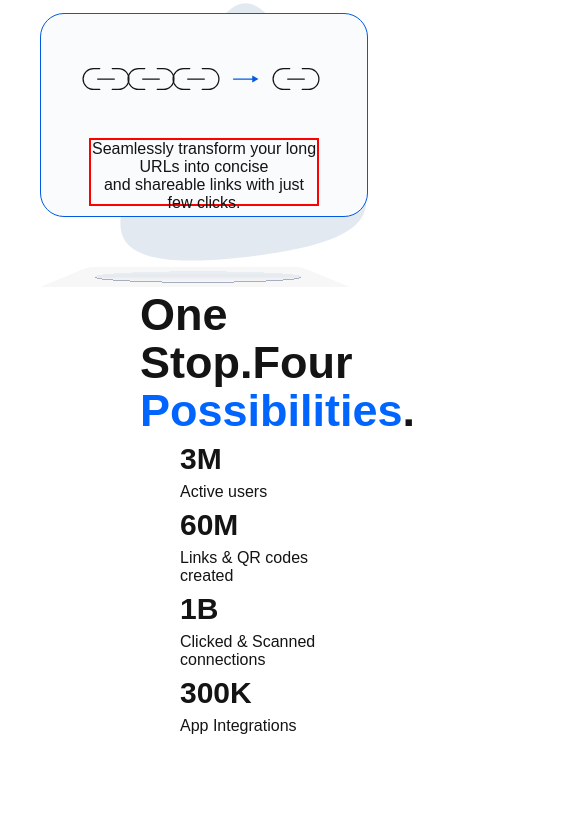
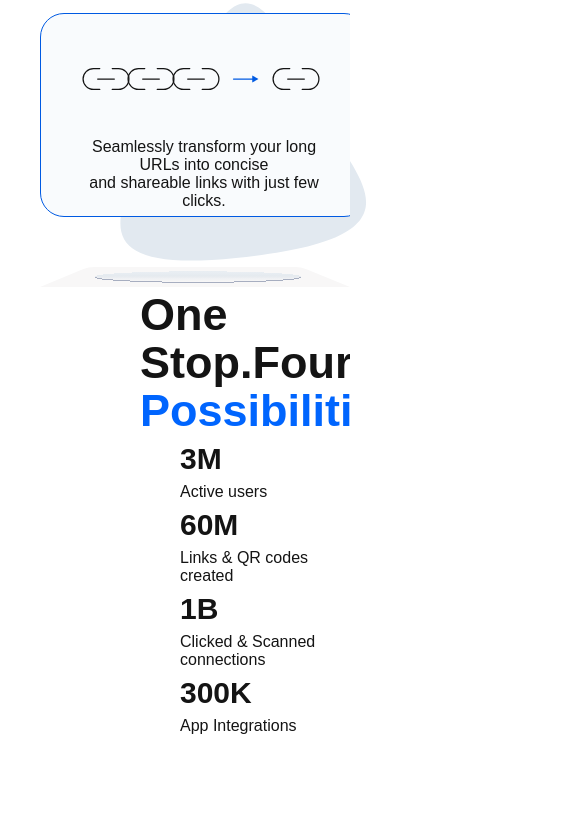
Before and after one commit to amarachi-nwokocha/First-semester-project, a plain HTML site: page index.html in a window 390 px wide. Shown: the part 891-1713 px from the top of the page, 585 px wide, since content can reach past the window. Drawn offline with Linux system fonts and the light colour scheme; a web font is replaced by a local one.

Commit message:
overflow removed

```diff
--- a/index.css
+++ b/index.css
@@ -492,7 +492,6 @@ position: relative;
  flex-direction: column;
    max-width: 65.25rem;
    height: 490px;
-    border: 2px solid green;
    margin-top: 90px;
    margin-bottom: 490px;
 
@@ -508,6 +507,9 @@ position: relative;
 
 }
 @media (max-width:609px){
+body, main{
+   overflow-x: hidden;
+}
    .flex-box{
       display: flex;
      flex-direction: column;
@@ -532,7 +534,6 @@ position: relative;
       margin: auto;
   }
   .sect3-text{
-   border : 2px solid red;
    width: 230px;
    height: 68px;
    text-align: center;
```
